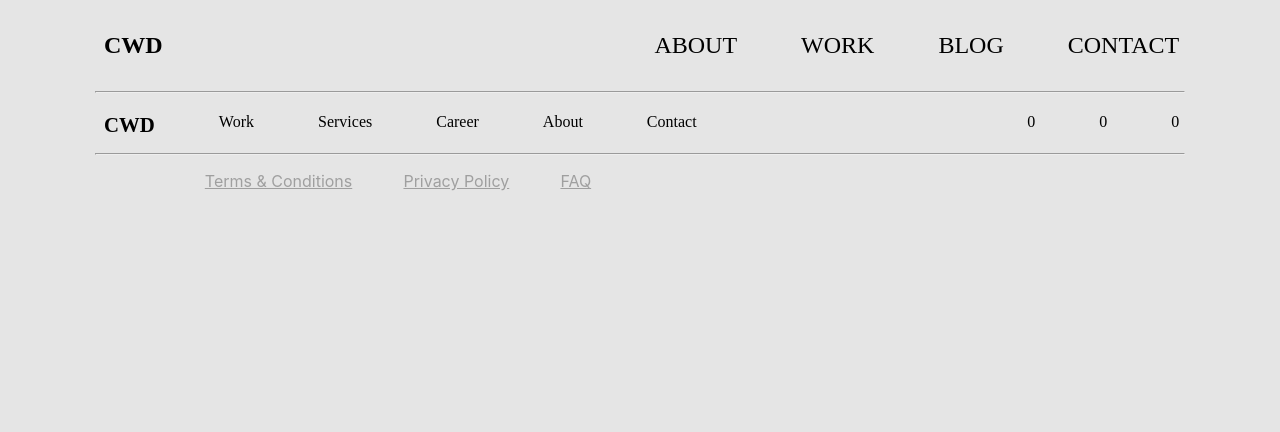
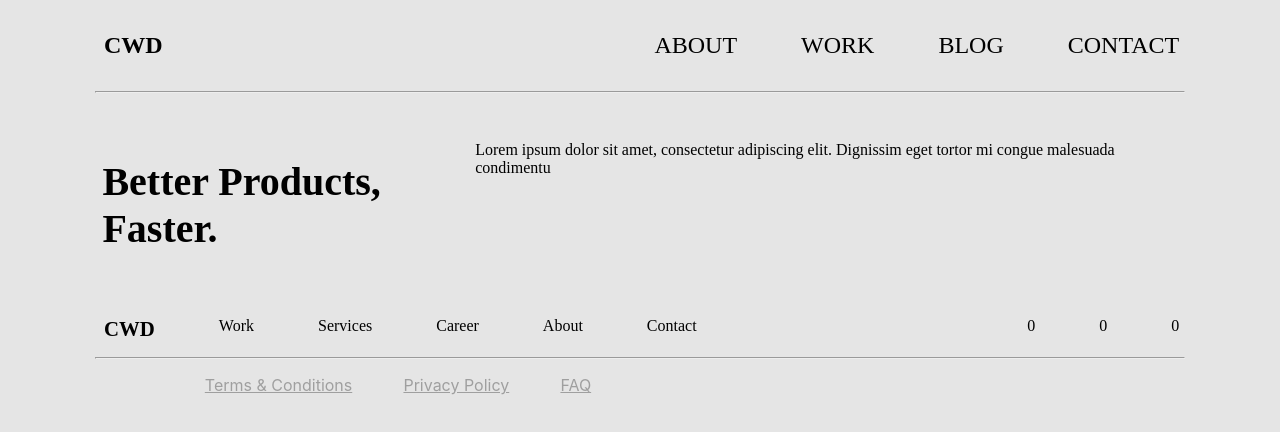
Before and after one commit to ltramos7/cwd-website-fe, a React (Create React App) app: page / in a window 1280 px wide. Shown: the top 432 px of the page. Built offline with nearby package versions, Linux system fonts and the light colour scheme.

Commit message:
home title

```diff
--- a/src/components/home/index.js
+++ b/src/components/home/index.js
@@ -5,7 +5,9 @@ class Home extends React.Component{
         return(
             <section>
                 <div className='home'>
-                    <h1 className="home-title"></h1>
+                    <h1 className="home__title">Better Products, Faster.</h1>
+                    <p className="home__tagline">Lorem ipsum dolor sit amet, consectetur adipiscing elit. Dignissim eget tortor mi congue malesuada condimentu</p>
+
                 </div>
             </section>
         )
--- a/src/scss/_home.scss
+++ b/src/scss/_home.scss
@@ -1,3 +1,16 @@
 .home {
-    font-family: $logo-font;
+    font-family: avenir;
+    margin-top: 2rem;
+    margin-bottom: 2rem;
+    display: flex;
+    width: 89%;
+
+    &__title {
+        padding-left: 8vw;
+        font-size: 2.5rem;
+    }
+
+    &__tagline {
+        display: grid;
+    }
 }
```
